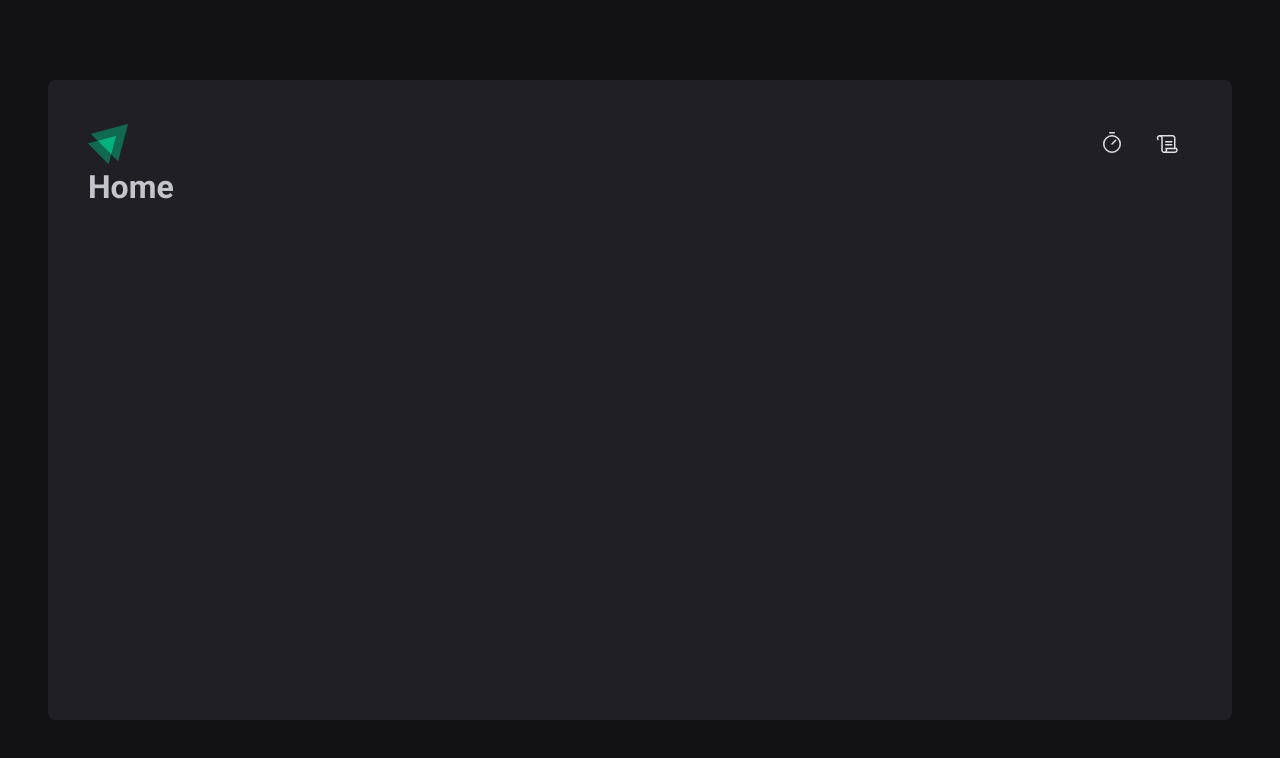
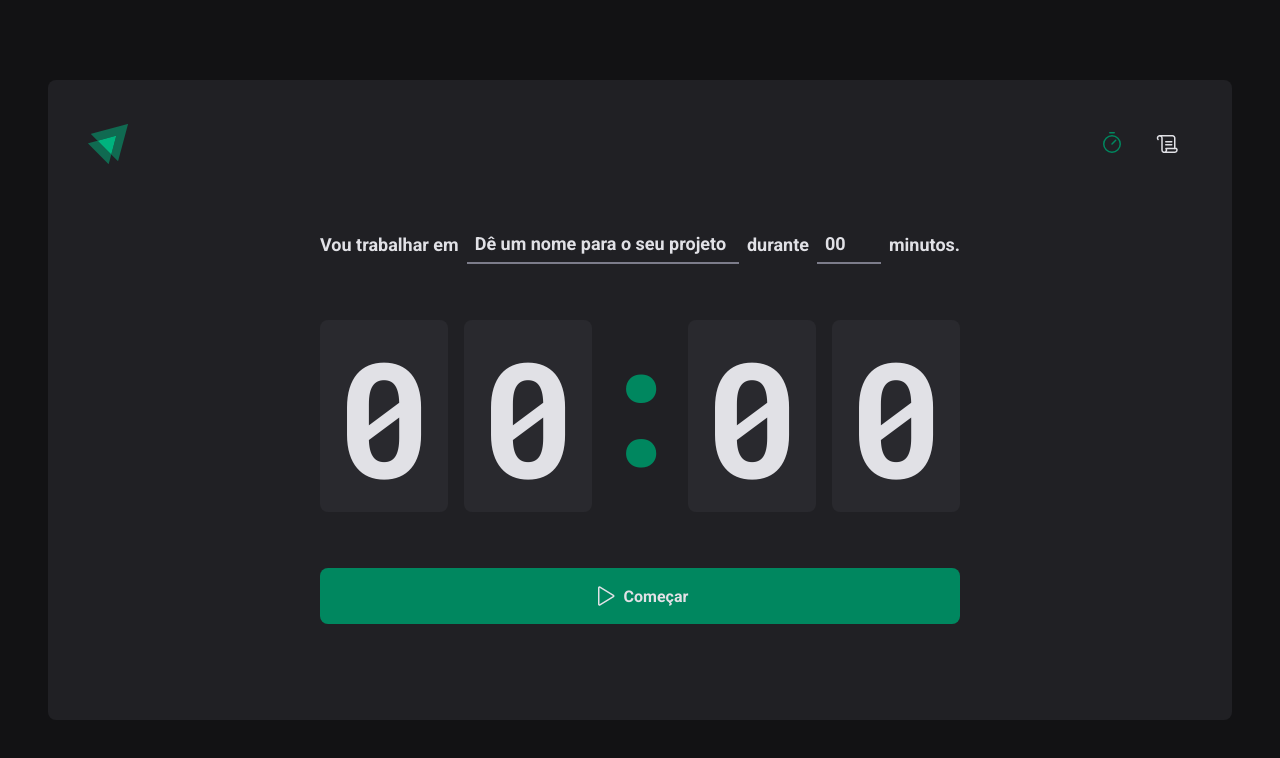
Before and after one commit to taylosstls/mba-rocket, a React (Vite) app in the folder mod-2/02-project-countdown/: page / in a window 1280 px wide. Shown: the top 758 px of the page. Built offline with nearby package versions, Linux system fonts and the light colour scheme.

Commit message:
Adjust Pomodoro template

```diff
--- a/mod-2/02-project-countdown/package.json
+++ b/mod-2/02-project-countdown/package.json
@@ -6,7 +6,7 @@
   "scripts": {
     "dev": "vite",
     "build": "tsc -b && vite build",
-    "lint": "eslint . --ext ts,tsx --report-unused-disable-directives --max-warnings 0",
+    "lint": "eslint . --ext ts,tsx --report-unused-disable-directives --max-warnings 0 --fix",
     "preview": "vite preview"
   },
   "dependencies": {
--- a/mod-2/02-project-countdown/src/App.tsx
+++ b/mod-2/02-project-countdown/src/App.tsx
@@ -11,7 +11,6 @@ export function App() {
     <ThemeProvider theme={defaultTheme}>
       <Navigation />
 
-
       <GlobalStyle />
     </ThemeProvider>
   )
--- a/mod-2/02-project-countdown/src/components/organisms/Header/index.tsx
+++ b/mod-2/02-project-countdown/src/components/organisms/Header/index.tsx
@@ -1,8 +1,9 @@
-import { HeaderContainer } from "./styles"
+import { NavLink } from 'react-router-dom'
+import { Scroll, Timer } from 'phosphor-react'
+
+import { HeaderContainer } from './styles'
 
 import LogoIgnite from '../../../assets/images/logo-ignite.svg'
-import { Scroll, Timer } from "phosphor-react"
-import { NavLink } from "react-router-dom"
 
 export function Header() {
   return (
@@ -10,11 +11,11 @@ export function Header() {
       <img src={LogoIgnite} alt="Logo do Ignite" />
 
       <nav>
-        <NavLink to="/">
+        <NavLink to="/" title="Timer">
           <Timer size={24} />
         </NavLink>
 
-        <NavLink to="/history">
+        <NavLink to="/history" title="Histórico">
           <Scroll size={24} />
         </NavLink>
       </nav>
--- a/mod-2/02-project-countdown/src/components/organisms/Header/styles.ts
+++ b/mod-2/02-project-countdown/src/components/organisms/Header/styles.ts
@@ -1,4 +1,4 @@
-import styled from "styled-components";
+import styled from 'styled-components'
 
 export const HeaderContainer = styled.header`
   display: flex;
@@ -8,7 +8,7 @@ export const HeaderContainer = styled.header`
   nav {
     display: flex;
     align-items: center;
-    gap: .5rem;
+    gap: 0.5rem;
 
     a {
       width: 3rem;
@@ -18,15 +18,18 @@ export const HeaderContainer = styled.header`
       justify-content: center;
       align-items: center;
 
-      color: ${props => props.theme['gray-100']};
+      color: ${(props) => props.theme['gray-100']};
       border-top: 3px solid transparent;
       border-bottom: 3px solid transparent;
-      transition: all .3s ease-in;
+      transition: all 0.3s ease-in;
 
       &:hover {
-        border-bottom: 3px solid ${props => props.theme['green-500']};
+        border-bottom: 3px solid ${(props) => props.theme['green-500']};
+      }
 
+      &.active {
+        color: ${(props) => props.theme['green-500']};
       }
     }
   }
-`;
+`
--- a/mod-2/02-project-countdown/src/components/templates/DefaultLayout/index.tsx
+++ b/mod-2/02-project-countdown/src/components/templates/DefaultLayout/index.tsx
@@ -1,8 +1,8 @@
-import { Outlet } from "react-router-dom";
+import { Outlet } from 'react-router-dom'
 
-import { Header } from "../../organisms/Header";
+import { Header } from '../../organisms/Header'
 
-import { LayoutContainer } from "./styles";
+import { LayoutContainer } from './styles'
 
 export function DefaultLayout() {
   return (
--- a/mod-2/02-project-countdown/src/components/templates/DefaultLayout/styles.ts
+++ b/mod-2/02-project-countdown/src/components/templates/DefaultLayout/styles.ts
@@ -1,4 +1,4 @@
-import styled from "styled-components";
+import styled from 'styled-components'
 
 export const LayoutContainer = styled.div`
   max-width: 74rem;
@@ -7,9 +7,9 @@ export const LayoutContainer = styled.div`
   margin-block: 5rem;
   margin-inline: auto;
 
-  background-color: ${props => props.theme['gray-800']};
+  background-color: ${(props) => props.theme['gray-800']};
   border-radius: 8px;
 
   display: flex;
   flex-direction: column;
-`;
+`
--- a/mod-2/02-project-countdown/src/pages/Home/index.tsx
+++ b/mod-2/02-project-countdown/src/pages/Home/index.tsx
@@ -1,7 +1,59 @@
+import { Play } from 'phosphor-react'
+import {
+  ContainerHome,
+  CountdownContainer,
+  FormContainer,
+  Separator,
+  StartCountdownButton,
+  TaskInput,
+  TimerInput,
+} from './styles'
+
 export function Home() {
   return (
-    <div>
-      <h1>Home</h1>
-    </div>
+    <ContainerHome>
+      <form action="">
+        <FormContainer>
+          <label htmlFor="">Vou trabalhar em</label>
+          <TaskInput
+            id="task"
+            type="text"
+            placeholder="Dê um nome para o seu projeto"
+            list='task-suggestions'
+          />
+
+          <datalist id='task-suggestions'>
+            <option value="Projeto 1" />
+            <option value="Projeto 2" />
+            <option value="Projeto 3" />
+          </datalist>
+
+          <label htmlFor="">durante</label>
+          <TimerInput
+            id="minutesAmount"
+            type="number"
+            min={5}
+            max={60}
+            step={5}
+            placeholder="00"
+          />
+
+          <span>minutos.</span>
+        </FormContainer>
+
+        <CountdownContainer>
+          <span>0</span>
+          <span>0</span>
+          <Separator>:</Separator>
+          <span>0</span>
+          <span>0</span>
+        </CountdownContainer>
+
+        <StartCountdownButton type="submit">
+          <Play size={24} />
+          Começar
+        </StartCountdownButton>
+      </form>
+    </ContainerHome>
   )
 }
--- /dev/null
+++ b/mod-2/02-project-countdown/src/pages/Home/styles.ts
@@ -0,0 +1,123 @@
+import styled from 'styled-components'
+
+export const ContainerHome = styled.main`
+  flex: 1;
+
+  display: flex;
+  flex-direction: column;
+  align-items: center;
+  justify-content: center;
+
+  form {
+    display: flex;
+    flex-direction: column;
+    align-items: center;
+    gap: 3.5rem;
+  }
+`
+
+export const FormContainer = styled.div`
+  width: 100%;
+
+  display: flex;
+  align-items: center;
+  justify-content: center;
+  flex-wrap: wrap;
+  gap: 0.5rem;
+
+  color: ${(props) => props.theme['gray-100']};
+  font-size: 1.125rem;
+  font-weight: 700;
+`
+
+const BaseInput = styled.input`
+  background-color: transparent;
+  height: 2.5rem;
+  border: 0;
+  border-bottom: 2px solid ${(props) => props.theme['gray-500']};
+
+  font-weight: 700;
+  font-size: 1.125rem;
+  padding: 0 .5rem;
+  color: ${(props) => props.theme['gray-100']};
+
+  &:focus {
+    box-shadow: none;
+    border-bottom-color: ${(props) => props.theme['green-500']};
+  }
+
+  &::placeholder {
+    color: ${(props) => props.theme['gray-100']};
+  }
+`;
+
+export const TaskInput = styled(BaseInput)`
+  flex: 1;
+
+  &::-webkit-calendar-picker-indicator {
+    display: none !important;
+  }
+`
+
+export const TimerInput = styled(BaseInput)`
+  width: 4rem;
+`
+
+export const CountdownContainer = styled.div`
+  font-family: 'Roboto Mono', monospace;
+  font-weight: 700;
+  font-size: 10rem;
+  line-height: 8rem;
+  color: ${(props) => props.theme['gray-100']};
+
+  display: flex;
+  gap: 1rem;
+
+  span {
+    background-color: ${(props) => props.theme['gray-700']};
+    padding: 2rem 1rem;
+    border-radius: 8px;
+
+    display: flex;
+    align-items: center;
+    justify-content: baseline;
+  }
+`
+
+export const Separator = styled.div`
+  color: ${(props) => props.theme['green-500']};
+  padding: 2rem 0;
+  width: 4rem;
+  line-height: 6.5rem;
+
+  display: flex;
+  justify-content: center;
+  overflow: hidden;
+`
+
+export const StartCountdownButton = styled.button`
+  width: 100%;
+  border: 0 none;
+  padding: 1rem;
+  border-radius: 8px;
+
+  display: flex;
+  align-items: center;
+  justify-content: center;
+  gap: 0.5rem;
+
+  cursor: pointer;
+  font-weight: 700;
+  background-color: ${(props) => props.theme['green-500']};
+  color: ${(props) => props.theme['gray-100']};
+  transition: all 0.3s;
+
+  &:disabled {
+    opacity: 0.7;
+    cursor: not-allowed;
+  }
+
+  &:not(:disabled):hover {
+    background-color: ${(props) => props.theme['green-700']};
+  }
+`
--- a/mod-2/02-project-countdown/src/styles/global.ts
+++ b/mod-2/02-project-countdown/src/styles/global.ts
@@ -5,6 +5,7 @@ export const GlobalStyle = createGlobalStyle`
   margin: 0;
   padding: 0;
   box-sizing: border-box;
+  -webkit-font-smoothing: antialiased;
 }
 
 :focus {
```
